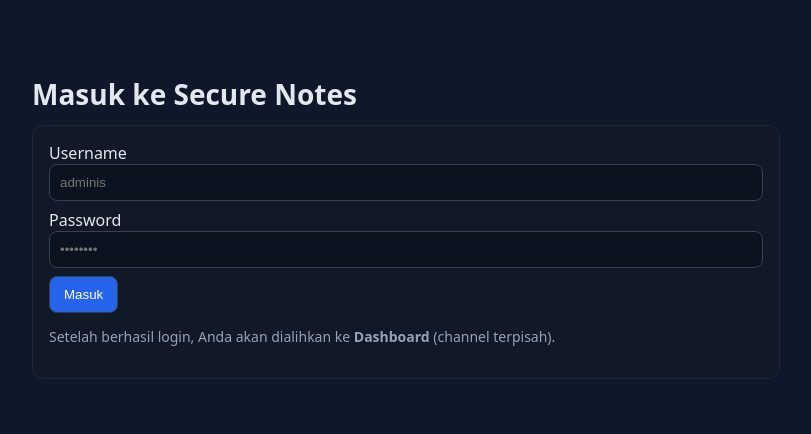
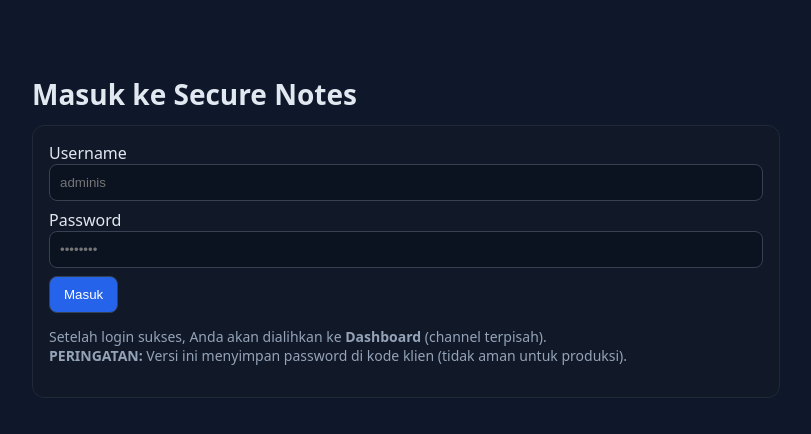
Before and after one commit to kevinvyn1/Panel.github.io, a plain HTML site: page index.html in a window 1280 px wide. Shown: the whole page, without its empty margins (234-1045 px from the left). Drawn offline with nearby package versions, Linux system fonts and the light colour scheme.

Commit message:
Update index.html

```diff
--- a/index.html
+++ b/index.html
@@ -21,7 +21,10 @@
           <button id="btn-login" type="button">Masuk</button>
         </div>
       </form>
-      <p class="hint">Setelah berhasil login, Anda akan dialihkan ke <b>Dashboard</b> (channel terpisah).</p>
+      <p class="hint">
+        Setelah login sukses, Anda akan dialihkan ke <b>Dashboard</b> (channel terpisah).<br/>
+        <b>PERINGATAN:</b> Versi ini menyimpan password di kode klien (tidak aman untuk produksi).
+      </p>
       <p id="status"></p>
     </section>
   </main>
```
